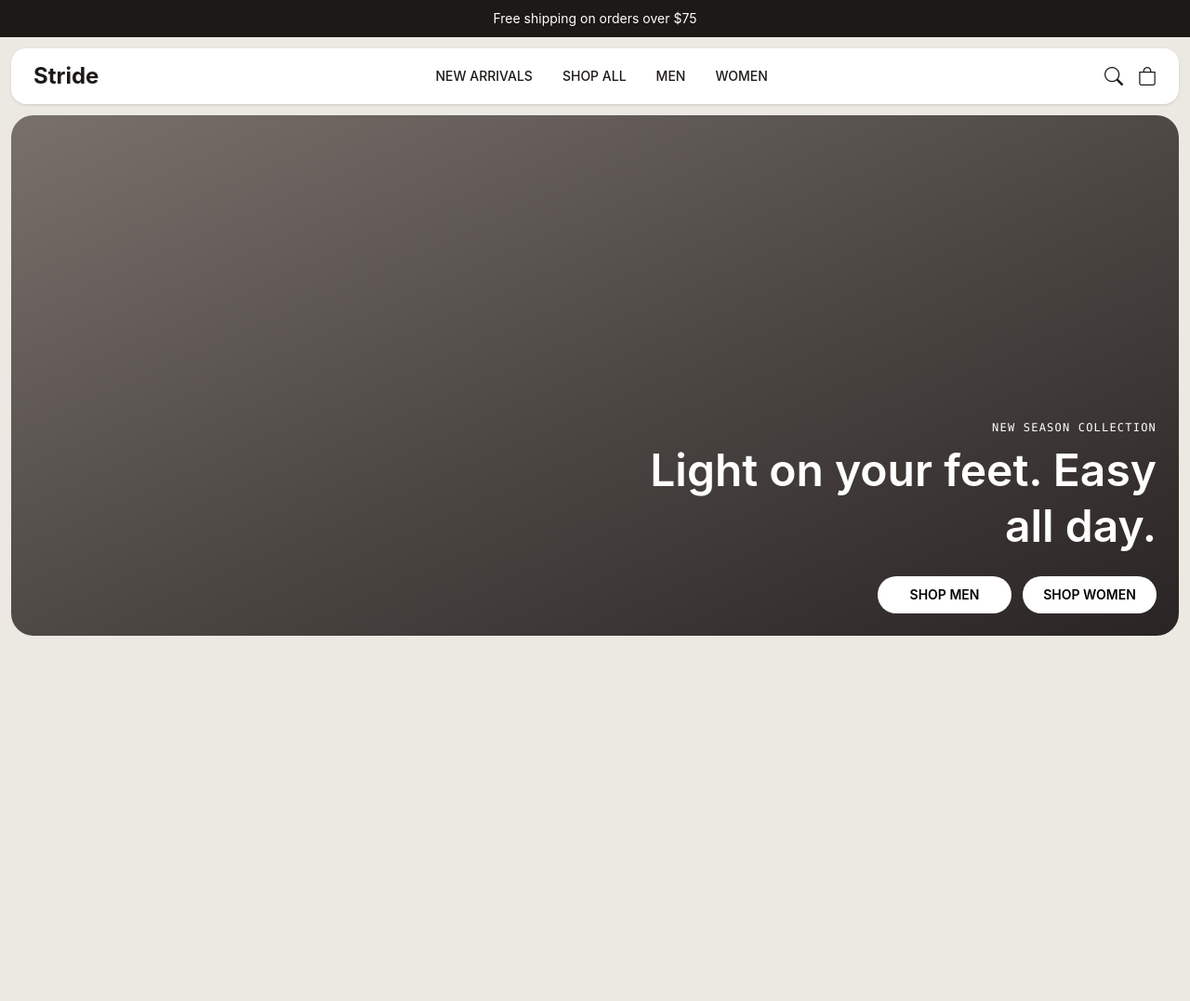
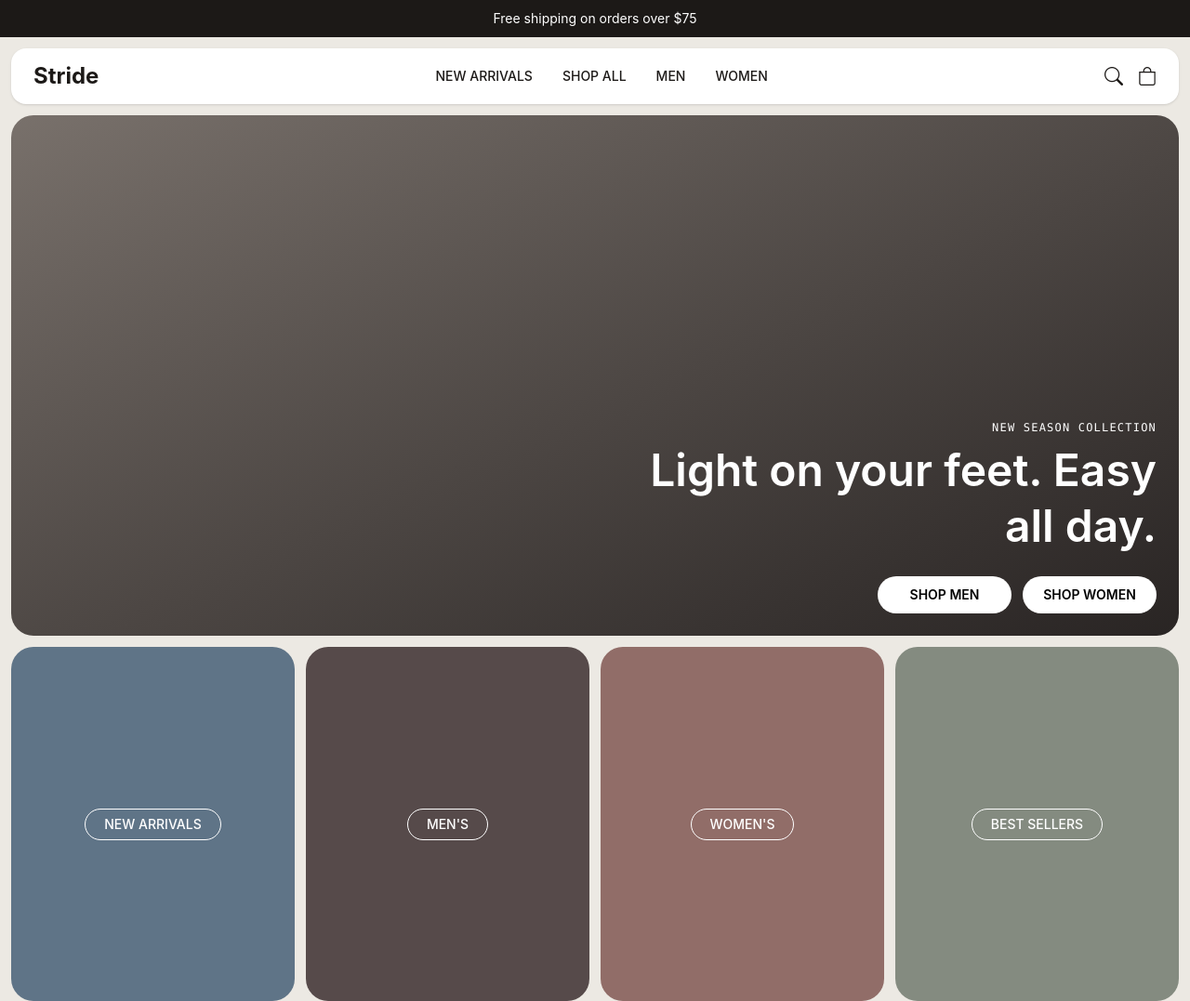
Before and after one commit to Htariqumar/HafsaTariq-web-technologies, a website: page assignment-2/index.html in a window 1280 px wide. Shown: the whole page at 93% size. Before the commit the page ends 800 px from the top, so only its background shows below. Drawn offline with nearby package versions, Linux system fonts and the light colour scheme.

Commit message:
Add category section

```diff
--- a/assignment-2/index.html
+++ b/assignment-2/index.html
@@ -138,5 +138,21 @@
     </div>
   </section>
 
+    <!-- Category tiles -->
+  <section class="tiles">
+    <a href="#" class="tile tile-new">
+      <span class="tile-label">New Arrivals</span>
+    </a>
+    <a href="#" class="tile tile-men">
+      <span class="tile-label">Men's</span>
+    </a>
+    <a href="#" class="tile tile-women">
+      <span class="tile-label">Women's</span>
+    </a>
+    <a href="#" class="tile tile-best">
+      <span class="tile-label">Best Sellers</span>
+    </a>
+  </section>
+
 </body>
 </html>
--- a/assignment-2/src/input.css
+++ b/assignment-2/src/input.css
@@ -94,3 +94,21 @@ body {
 .hero-button {
   @apply w-36 py-2.5 text-center bg-white text-black rounded-full text-sm font-semibold uppercase hover:bg-stone-200;
 }
+
+/* ---------- Category tiles ---------- */
+.tiles {
+  @apply mx-3 mt-3 grid grid-cols-4 gap-3;
+}
+
+.tile {
+  @apply flex items-center justify-center aspect-[4/5] rounded-3xl;
+}
+
+.tile-label {
+  @apply border border-white text-white rounded-full px-5 py-1.5 text-sm font-medium uppercase;
+}
+
+.tile-new   { @apply bg-[#5f7487]; }
+.tile-men   { @apply bg-[#564a4a]; }
+.tile-women { @apply bg-[#916d68]; }
+.tile-best  { @apply bg-[#848b80]; }
```
Also changed, not shown: assignment-2/dist/output.css.
